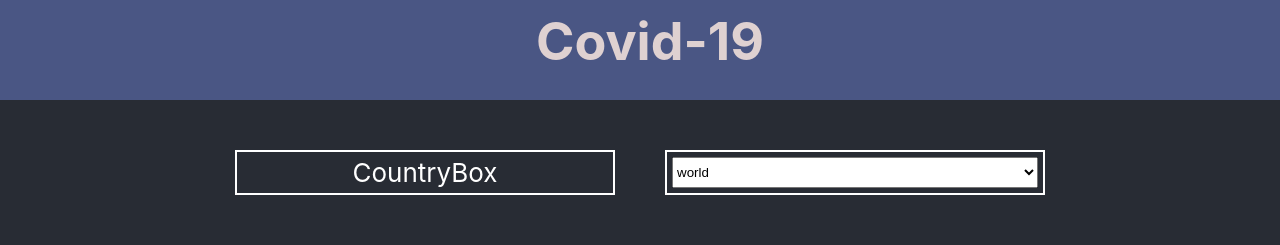
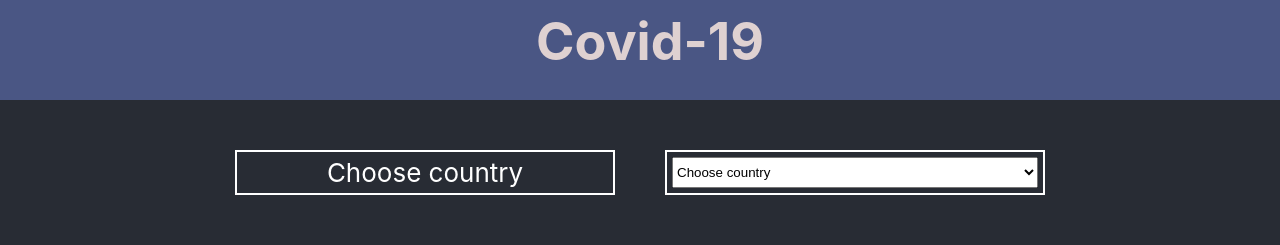
Before and after one commit to DrusMarkonii/Covid-19, a React (Create React App) app in the folder client/: page /information in a window 1280 px wide. Shown: the top 245 px of the page. Built offline with nearby package versions, Linux system fonts and the light colour scheme.

Commit message:
add select

```diff
--- a/client/src/components/InfoPage/InfoBox/CountyBox/CountryBox.js
+++ b/client/src/components/InfoPage/InfoBox/CountyBox/CountryBox.js
@@ -1,12 +1,30 @@
-import React from "react";
+import React, {useState} from "react";
 import "./CountryBox.css";
-import SelectBox from "./SelectBox/SelectBox";
+import SelectBox from "../../SelectBox/SelectBox";
 
 export default function CountryBox() {
+
+
+    const [counties, setCounty] = useState([
+        {country: "Choose country"},
+        {country: "Albania"},
+        {country: "Algeria"},
+        {country: "Andorra"},
+        {country: "Armenia"},
+      ])
+    const [currentCountry, setCurrentCountry] = useState('')
+
+
+    function changeSelect(event) {
+        setCurrentCountry(event.target.value)
+
+    }
+
+
   return (
     <div className="CountryPanel">
-      <div className="countryBox">CountryBox</div>
-      <SelectBox />
+      <div className="countryBox">{currentCountry ? currentCountry: "Choose country" }</div>
+      <SelectBox counties={counties}  onChangeCountry = {changeSelect}/>
     </div>
   );
 }
--- a/client/src/components/InfoPage/InfoBox/CountyBox/SelectBox/SelectBox.js
+++ /dev/null
@@ -1,18 +0,0 @@
-import React from 'react'
-import './SelectBox.css'
-
-export default function SelectBox() {
-  return (
-    <div className='select-box'>
-     <select className='select-form'>
-       <option value='world' selected> world</option>
-       <option value=''></option>
-       <option value=''></option>
-       <option value=''></option>
-       <option value=''></option>
-       <option value=''></option>
-       <option value=''></option>
-     </select>
-    </div>
-  )
-}
--- a/client/src/components/InfoPage/InfoPage.js
+++ b/client/src/components/InfoPage/InfoPage.js
@@ -4,7 +4,7 @@ import CountryBox from "./InfoBox/CountyBox/CountryBox";
 import InfoBox from "./InfoBox/InfoBox";
 import "./InfoPage.css";
 
-export default function Infopage() {
+export default function InfoPage() {
   return (
     <div className="infoPage">
       <Header />
--- a/client/src/components/InfoPage/InfoBox/CountyBox/SelectBox/SelectBox.css
+++ b/client/src/components/InfoPage/SelectBox/SelectBox.css
@@ -3,7 +3,6 @@
     width: 30%;
     display: flex;
     justify-content: center;
-    /* margin: 50px auto; */
     padding: 5px;
 
 }
--- /dev/null
+++ b/client/src/components/InfoPage/SelectBox/SelectBox.js
@@ -0,0 +1,17 @@
+import React, {useState} from 'react'
+import './SelectBox.css'
+
+export default function SelectBox({counties, onChangeCountry}) {
+
+
+  return (
+    <div className='select-box'>
+     <select className='select-form' onChange={onChangeCountry} >
+       {counties.map((item, index) => (
+         <option key={index} value={item.country}>{item.country}</option>
+       )
+       )}
+     </select>
+    </div>
+  )
+}
```
